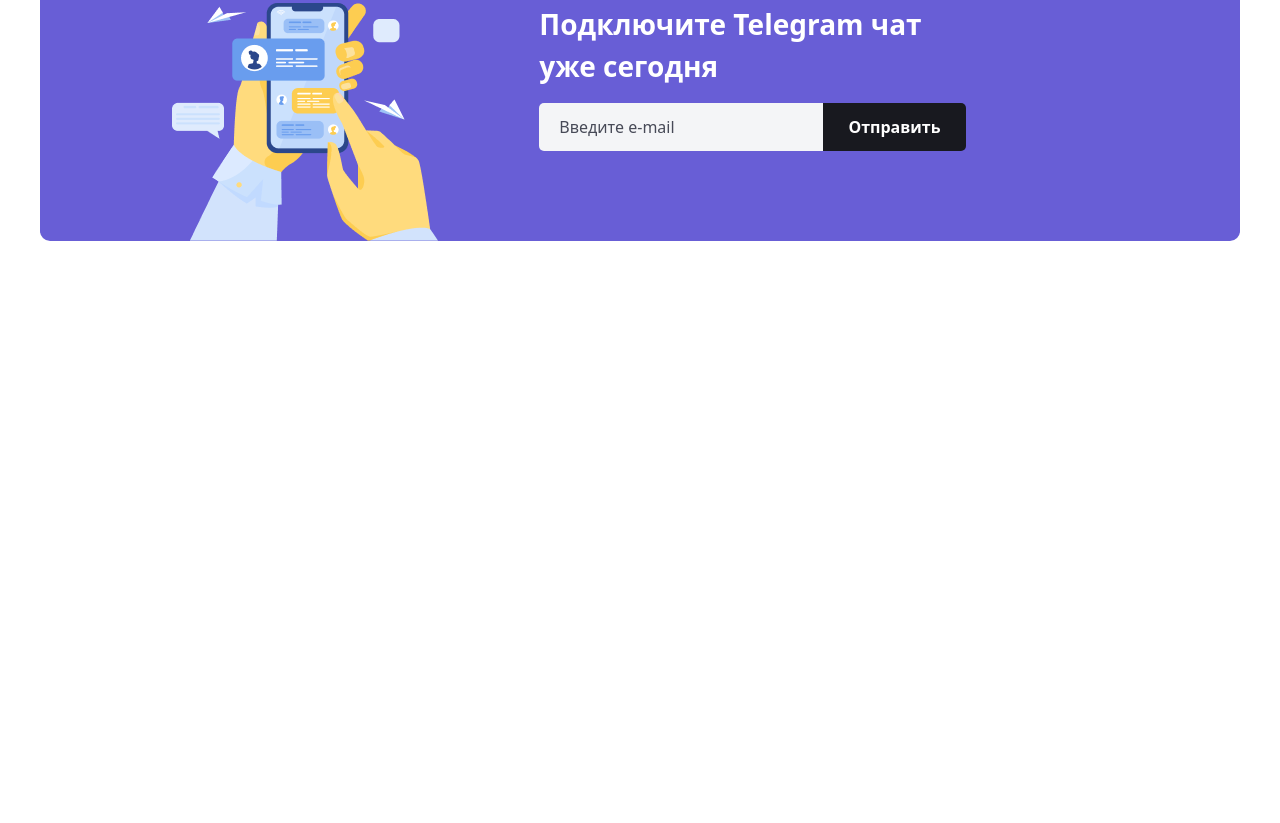
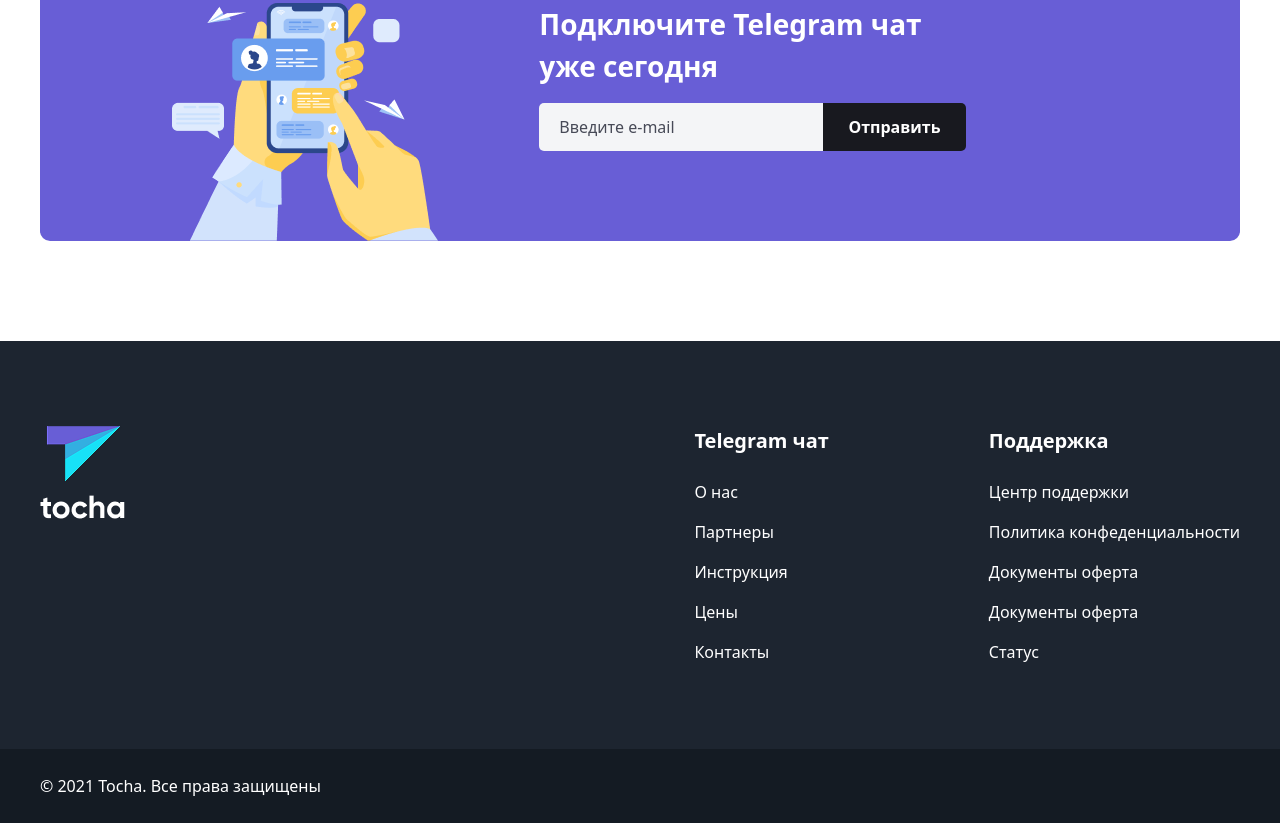
Before and after one commit to Vikingstrong/Mini-Exam-2, a website: page index.html in a window 1280 px wide. Shown: the part 4086-4909 px from the top of the page. Before the commit the page ends 4427 px from the top, so only its background shows below. Drawn offline with Linux system fonts and the light colour scheme.

Commit message:
feat: Add footer

```diff
--- a/index.html
+++ b/index.html
@@ -166,5 +166,32 @@
             </div>
         </div>
     </section>
+
+    <footer class="p-6.25 bg-[#1D2530] text-white">
+        <div class="max-w-300 m-auto flex flex-col items-start gap-5 lg:flex-row lg:justify-between lg:py-15">
+            <img class="self-center lg:self-start" src="src/img/footer/logo.png" alt="">
+            <div class="flex flex-col gap-8 lg:flex-row lg:gap-40">
+                <div class="flex flex-col gap-4">
+                    <h4 class="text-[20px] font-semibold mb-2">Telegram чат</h4>
+                    <p>О нас</p>
+                    <p>Партнеры</p>
+                    <p>Инструкция</p>
+                    <p>Цены</p>
+                    <p>Контакты</p>
+                </div>
+                <div class="flex flex-col gap-4">
+                    <h4 class="text-[20px] font-semibold mb-2">Поддержка</h4>
+                    <p>Центр поддержки</p>
+                    <p>Политика конфеденциальности</p>
+                    <p>Документы оферта</p>
+                    <p>Документы оферта</p>
+                    <p>Статус</p>
+                </div>
+            </div>
+        </div>
+    </footer>
+    <footer class="bg-[#141B23] p-6.25 text-white mt--0.75">
+        <p class="max-w-300 m-auto lg:text-start text-center">© 2021 Tocha. Все права защищены</p>
+    </footer>
 </body>
 </html>
```
Also changed, not shown: src/img/footer/logo.png (added), src/output.css.
